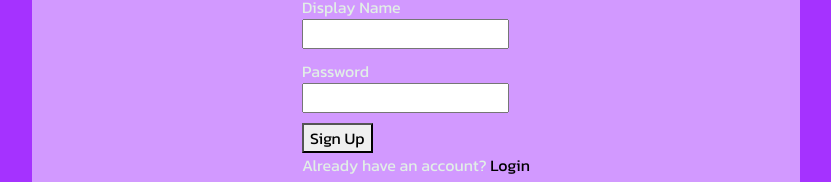
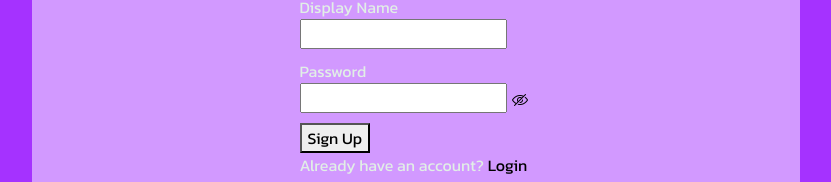
Before and after one commit to tahbee03/swiftree, a React (Create React App) app in the folder front_end/: page /sign-up in a window 1280 px wide. Shown: the part 421-603 px from the top of the page, without its empty margins (224-1055 px from the left). Built offline with nearby package versions, Linux system fonts and the light colour scheme.

Commit message:
added a password visibility toggler where necessary

```diff
--- a/front_end/src/components/DisplayNameForm.jsx
+++ b/front_end/src/components/DisplayNameForm.jsx
@@ -69,6 +69,18 @@ export default function DisplayNameForm() {
         }
     }
 
+    function handleToggle(e) {
+        // Changes the image for the toggler accordingly
+        const toggler = e.target;
+        if (toggler.src === `${window.location.origin}/hide.png`) toggler.src = `${window.location.origin}/visible.png`;
+        else toggler.src = `${window.location.origin}/hide.png`;
+
+        // Changes the visibility of the password input accordingly
+        const passwordInput = document.getElementById("password-input");
+        if (passwordInput.type === "password") passwordInput.type = "text";
+        else passwordInput.type = "password";
+    }
+
     return (
         <>
             {error && <div className="error-msg">{error}</div>}
@@ -96,6 +108,13 @@ export default function DisplayNameForm() {
                             required
                             onChange={(e) => setPassword(e.target.value)}
                             value={password}
+                            id="password-input"
+                        />
+                        <img
+                            className="password-toggle"
+                            src="/hide.png"
+                            alt="password-toggle"
+                            onClick={handleToggle}
                         />
                     </div>
 
--- a/front_end/src/components/PasswordForm.jsx
+++ b/front_end/src/components/PasswordForm.jsx
@@ -80,6 +80,27 @@ export default function PasswordForm() {
         }
     }
 
+    function handleToggle(e) {
+        // Changes the image for the toggler accordingly
+        const toggler = e.target;
+        if (toggler.src === `${window.location.origin}/hide.png`) toggler.src = `${window.location.origin}/visible.png`;
+        else toggler.src = `${window.location.origin}/hide.png`;
+
+        let passwordInput = null;
+
+        // Changes the visibility of the password input accordingly
+        if (toggler.id === "toggler-1") {
+            passwordInput = document.getElementById("password-input-1");
+            if (passwordInput.type === "password") passwordInput.type = "text";
+            else passwordInput.type = "password";
+        }
+        else {
+            passwordInput = document.getElementById("password-input-2");
+            if (passwordInput.type === "password") passwordInput.type = "text";
+            else passwordInput.type = "password";
+        }
+    }
+
     return (
         <>
             {error && <div className="error-msg">{error}</div>}
@@ -96,6 +117,14 @@ export default function PasswordForm() {
                             required
                             onChange={(e) => setOldPassword(e.target.value)}
                             value={oldPassword}
+                            id="password-input-1"
+                        />
+                        <img
+                            className="password-toggle"
+                            src="/hide.png"
+                            alt="password-toggle"
+                            onClick={handleToggle}
+                            id="toggler-1"
                         />
                     </div>
 
@@ -107,6 +136,14 @@ export default function PasswordForm() {
                             required
                             onChange={(e) => setNewPassword(e.target.value)}
                             value={newPassword}
+                            id="password-input-2"
+                        />
+                        <img
+                            className="password-toggle"
+                            src="/hide.png"
+                            alt="password-toggle"
+                            onClick={handleToggle}
+                            id="toggler-2"
                         />
                     </div>
 
--- a/front_end/src/components/UsernameForm.jsx
+++ b/front_end/src/components/UsernameForm.jsx
@@ -90,6 +90,18 @@ export default function UsernameForm() {
         }
     }
 
+    function handleToggle(e) {
+        // Changes the image for the toggler accordingly
+        const toggler = e.target;
+        if (toggler.src === `${window.location.origin}/hide.png`) toggler.src = `${window.location.origin}/visible.png`;
+        else toggler.src = `${window.location.origin}/hide.png`;
+
+        // Changes the visibility of the password input accordingly
+        const passwordInput = document.getElementById("password-input");
+        if (passwordInput.type === "password") passwordInput.type = "text";
+        else passwordInput.type = "password";
+    }
+
     return (
         <>
             {error && <div className="error-msg">{error}</div>}
@@ -117,6 +129,13 @@ export default function UsernameForm() {
                             required
                             onChange={(e) => setPassword(e.target.value)}
                             value={password}
+                            id="password-input"
+                        />
+                        <img
+                            className="password-toggle"
+                            src="/hide.png"
+                            alt="password-toggle"
+                            onClick={handleToggle}
                         />
                     </div>
 
--- a/front_end/src/index.css
+++ b/front_end/src/index.css
@@ -58,3 +58,13 @@ body {
     text-decoration: none;
     cursor: pointer;
 }
+
+.password-toggle {
+    width: 1rem;
+    margin: 5px;
+    cursor: pointer;
+}
+
+.password-toggle:hover {
+    opacity: 0.5;
+}
--- a/front_end/src/pages/Login.jsx
+++ b/front_end/src/pages/Login.jsx
@@ -26,6 +26,18 @@ export default function Login() {
             setError(err.message);
             setIsLoading(false);
         }
+    }
+
+    function handleToggle(e) {
+        // Changes the image for the toggler accordingly
+        const toggler = e.target;
+        if (toggler.src === `${window.location.origin}/hide.png`) toggler.src = `${window.location.origin}/visible.png`;
+        else toggler.src = `${window.location.origin}/hide.png`;
+
+        // Changes the visibility of the password input accordingly
+        const passwordInput = document.getElementById("password-input");
+        if (passwordInput.type === "password") passwordInput.type = "text";
+        else passwordInput.type = "password";
     }
 
     useEffect(() => {
@@ -78,6 +90,13 @@ export default function Login() {
                                 required
                                 onChange={(e) => setPassword(e.target.value)}
                                 value={password}
+                                id="password-input"
+                            />
+                            <img
+                                className="password-toggle"
+                                src="/hide.png"
+                                alt="password-toggle"
+                                onClick={handleToggle}
                             />
                         </div>
 
--- a/front_end/src/pages/SignUp.jsx
+++ b/front_end/src/pages/SignUp.jsx
@@ -28,6 +28,18 @@ export default function SignUp() {
             setError(err.message);
             setIsLoading(false);
         }
+    }
+
+    function handleToggle(e) {
+        // Changes the image for the toggler accordingly
+        const toggler = e.target;
+        if (toggler.src === `${window.location.origin}/hide.png`) toggler.src = `${window.location.origin}/visible.png`;
+        else toggler.src = `${window.location.origin}/hide.png`;
+
+        // Changes the visibility of the password input accordingly
+        const passwordInput = document.getElementById("password-input");
+        if (passwordInput.type === "password") passwordInput.type = "text";
+        else passwordInput.type = "password";
     }
 
     useEffect(() => {
@@ -100,6 +112,13 @@ export default function SignUp() {
                                 required
                                 onChange={(e) => setPassword(e.target.value)}
                                 value={password}
+                                id="password-input"
+                            />
+                            <img
+                                className="password-toggle"
+                                src="/hide.png"
+                                alt="password-toggle"
+                                onClick={handleToggle}
                             />
                         </div>
 
```
Also changed, not shown: front_end/public/hide.png (added), front_end/public/visible.png (added).
